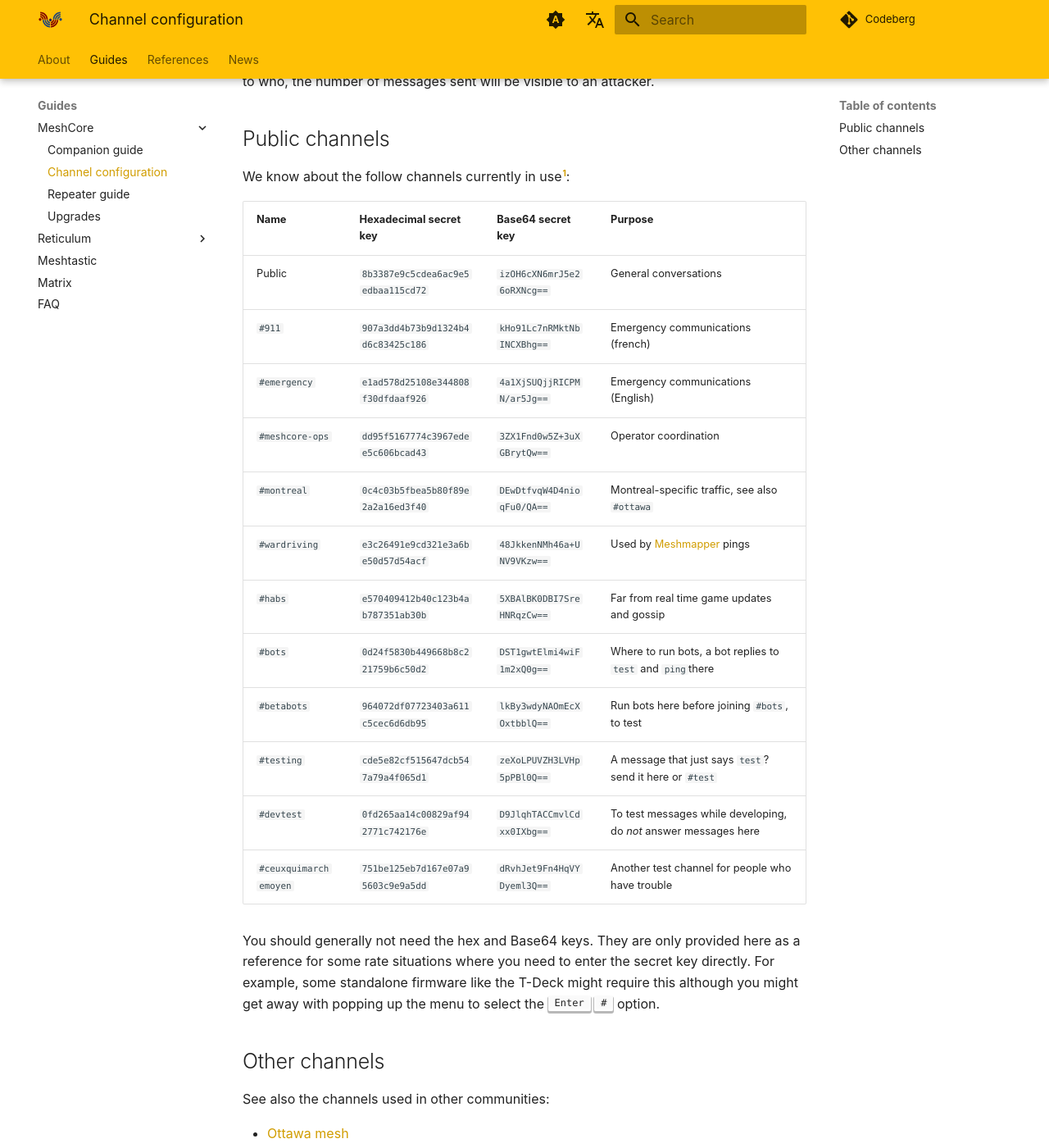
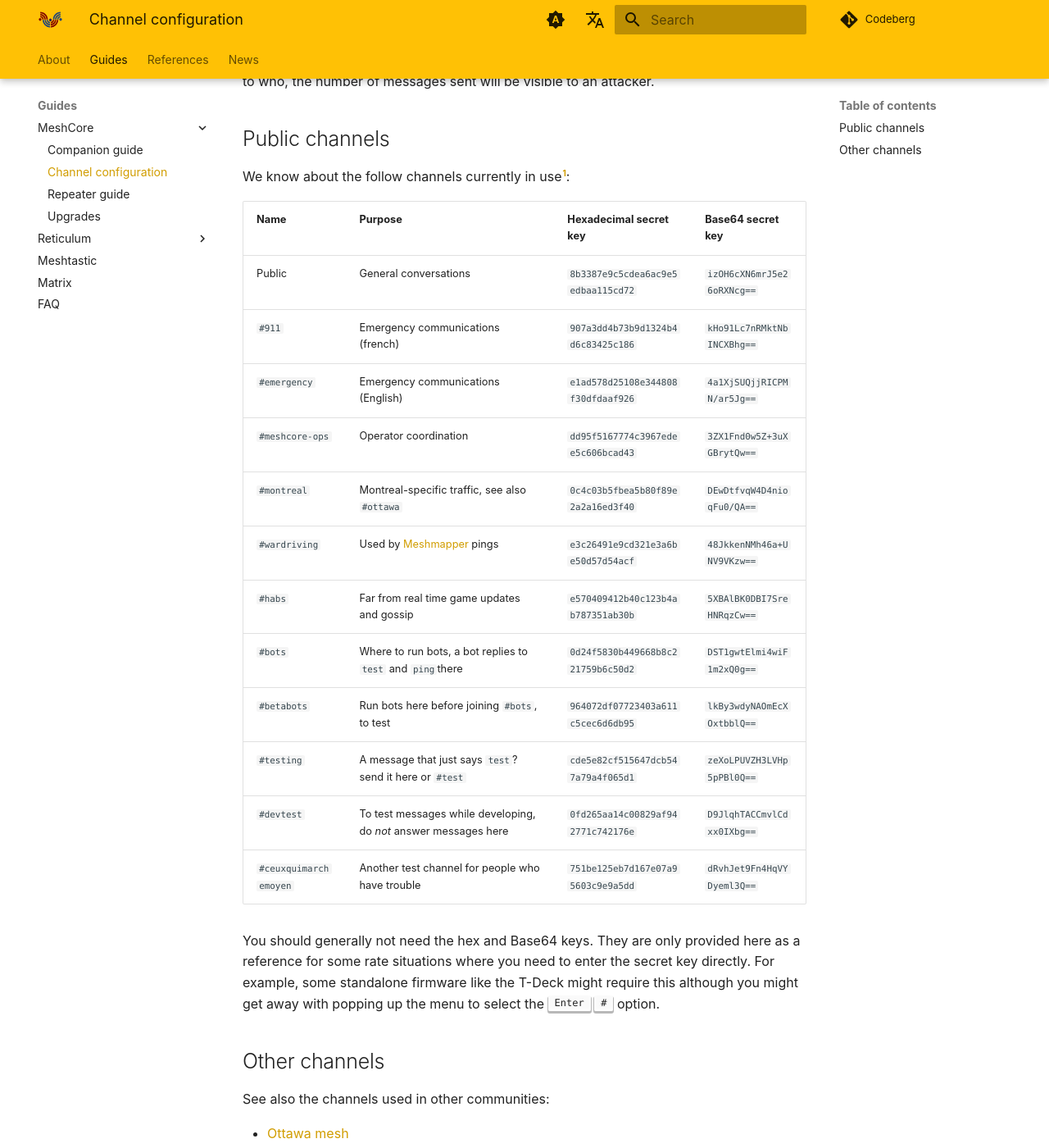
Before and after one commit to ReseauLibre/lora.reseaulibre.ca, an MkDocs documentation site: the page built from docs/guides/meshcore/channels.md, in a window 1280 px wide and 1400 px high, scrolled down 352 px. Shown: the whole window at 82% size. Built offline with MkDocs 1.6.1 and Material for MkDocs 9.7.7, drawn with Linux system fonts in a browser that asks for light colours; plug-ins that fetch from the network failed and are left out; comment, search, counter and statistics services are not loaded.

```diff
--- a/docs/guides/meshcore/channels.md
+++ b/docs/guides/meshcore/channels.md
@@ -17,20 +17,20 @@ messages sent will be visible to an attacker.
 
 We know about the follow channels currently in use[^1]:
 
-| Name                  | Hexadecimal secret key             | Base64 secret key          | Purpose                                                          |
-|-----------------------|------------------------------------|----------------------------|------------------------------------------------------------------|
-| Public                | `8b3387e9c5cdea6ac9e5edbaa115cd72` | `izOH6cXN6mrJ5e26oRXNcg==` | General conversations                                            |
-| `#911`                | `907a3dd4b73b9d1324b4d6c83425c186` | `kHo91Lc7nRMktNbINCXBhg==` | Emergency communications (french)                                |
-| `#emergency`          | `e1ad578d25108e344808f30dfdaaf926` | `4a1XjSUQjjRICPMN/ar5Jg==` | Emergency communications (English)                               |
-| `#meshcore-ops`       | `dd95f5167774c3967edee5c606bcad43` | `3ZX1Fnd0w5Z+3uXGBrytQw==` | Operator coordination                                            |
-| `#montreal`           | `0c4c03b5fbea5b80f89e2a2a16ed3f40` | `DEwDtfvqW4D4nioqFu0/QA==` | Montreal-specific traffic, see also `#ottawa`                    |
-| `#wardriving`         | `e3c26491e9cd321e3a6be50d57d54acf` | `48JkkenNMh46a+UNV9VKzw==` | Used by [Meshmapper][] pings                                     |
-| `#habs`               | `e570409412b40c123b4ab787351ab30b` | `5XBAlBK0DBI7SreHNRqzCw==` | Far from real time game updates and gossip                       |
-| `#bots`               | `0d24f5830b449668b8c221759b6c50d2` | `DST1gwtElmi4wiF1m2xQ0g==` | Where to run bots, a bot replies to `test` and `ping`there       |
-| `#betabots`           | `964072df07723403a611c5cec6d6db95` | `lkBy3wdyNAOmEcXOxtbblQ==` | Run bots here before joining `#bots`, to test                    |
-| `#testing`            | `cde5e82cf515647dcb547a79a4f065d1` | `zeXoLPUVZH3LVHp5pPBl0Q==` | A message that just says `test`? send it here or `#test`         |
-| `#devtest`            | `0fd265aa14c00829af942771c742176e` | `D9JlqhTACCmvlCdxx0IXbg==` | To test messages while developing, do *not* answer messages here |
-| `#ceuxquimarchemoyen` | `751be125eb7d167e07a95603c9e9a5dd` | `dRvhJet9Fn4HqVYDyeml3Q==` | Another test channel for people who have trouble                 |
+| Name                  | Purpose                                                          | Hexadecimal secret key             | Base64 secret key          |
+|-----------------------|------------------------------------------------------------------|------------------------------------|----------------------------|
+| Public                | General conversations                                            | `8b3387e9c5cdea6ac9e5edbaa115cd72` | `izOH6cXN6mrJ5e26oRXNcg==` |
+| `#911`                | Emergency communications (french)                                | `907a3dd4b73b9d1324b4d6c83425c186` | `kHo91Lc7nRMktNbINCXBhg==` |
+| `#emergency`          | Emergency communications (English)                               | `e1ad578d25108e344808f30dfdaaf926` | `4a1XjSUQjjRICPMN/ar5Jg==` |
+| `#meshcore-ops`       | Operator coordination                                            | `dd95f5167774c3967edee5c606bcad43` | `3ZX1Fnd0w5Z+3uXGBrytQw==` |
+| `#montreal`           | Montreal-specific traffic, see also `#ottawa`                    | `0c4c03b5fbea5b80f89e2a2a16ed3f40` | `DEwDtfvqW4D4nioqFu0/QA==` |
+| `#wardriving`         | Used by [Meshmapper][] pings                                     | `e3c26491e9cd321e3a6be50d57d54acf` | `48JkkenNMh46a+UNV9VKzw==` |
+| `#habs`               | Far from real time game updates and gossip                       | `e570409412b40c123b4ab787351ab30b` | `5XBAlBK0DBI7SreHNRqzCw==` |
+| `#bots`               | Where to run bots, a bot replies to `test` and `ping`there       | `0d24f5830b449668b8c221759b6c50d2` | `DST1gwtElmi4wiF1m2xQ0g==` |
+| `#betabots`           | Run bots here before joining `#bots`, to test                    | `964072df07723403a611c5cec6d6db95` | `lkBy3wdyNAOmEcXOxtbblQ==` |
+| `#testing`            | A message that just says `test`? send it here or `#test`         | `cde5e82cf515647dcb547a79a4f065d1` | `zeXoLPUVZH3LVHp5pPBl0Q==` |
+| `#devtest`            | To test messages while developing, do *not* answer messages here | `0fd265aa14c00829af942771c742176e` | `D9JlqhTACCmvlCdxx0IXbg==` |
+| `#ceuxquimarchemoyen` | Another test channel for people who have trouble                 | `751be125eb7d167e07a95603c9e9a5dd` | `dRvhJet9Fn4HqVYDyeml3Q==` |
 
  [Meshmapper]: https://meshmapper.net/
 
--- a/docs/guides/meshcore/hashchan.py
+++ b/docs/guides/meshcore/hashchan.py
@@ -18,11 +18,11 @@ def main():
     if len(sys.argv) <= 1:
         exit("usage: %s [ CHANNEL_NAME ... ]" % sys.argv[0])
 
-    print("| Name | Hexadecimal secret key | Base64 secret key | Purpose |")
-    print("| ---- | ---------------------- | ----------------- | ------- |")
+    print("| Name | Purpose | Hexadecimal secret key | Base64 secret key |")
+    print("| ---- | ------- | ---------------------- | ----------------- |")
     for name in sys.argv[1:]:
         binary = compute_mc_hash(name)
-        print(f"| `{name}` | `{binary.hex()}` | `{base64.b64encode(binary).decode("ascii")}` | |")
+        print(f"| `{name}` | | `{binary.hex()}` | `{base64.b64encode(binary).decode("ascii")}` |")
 
 
 if __name__ == "__main__":
```
